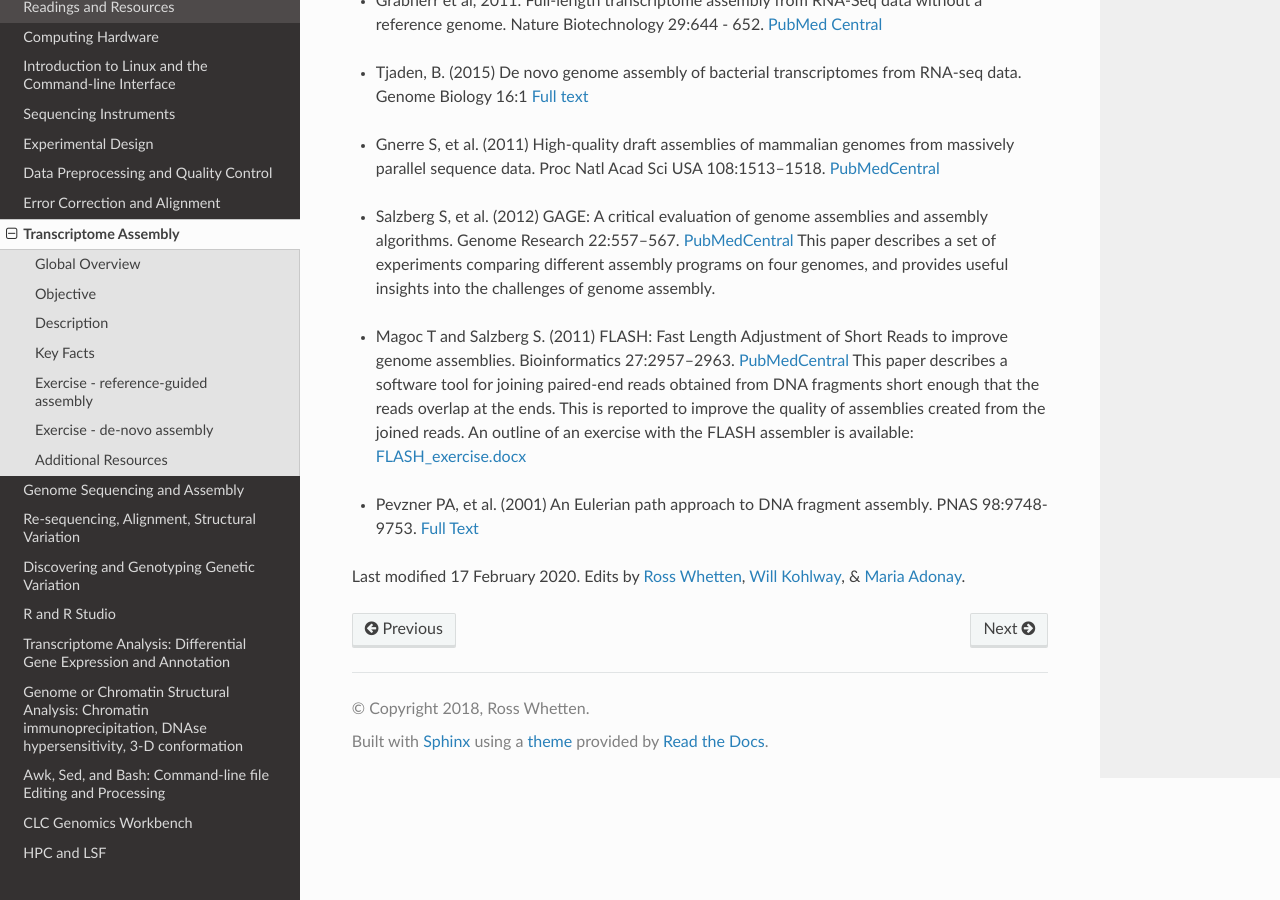
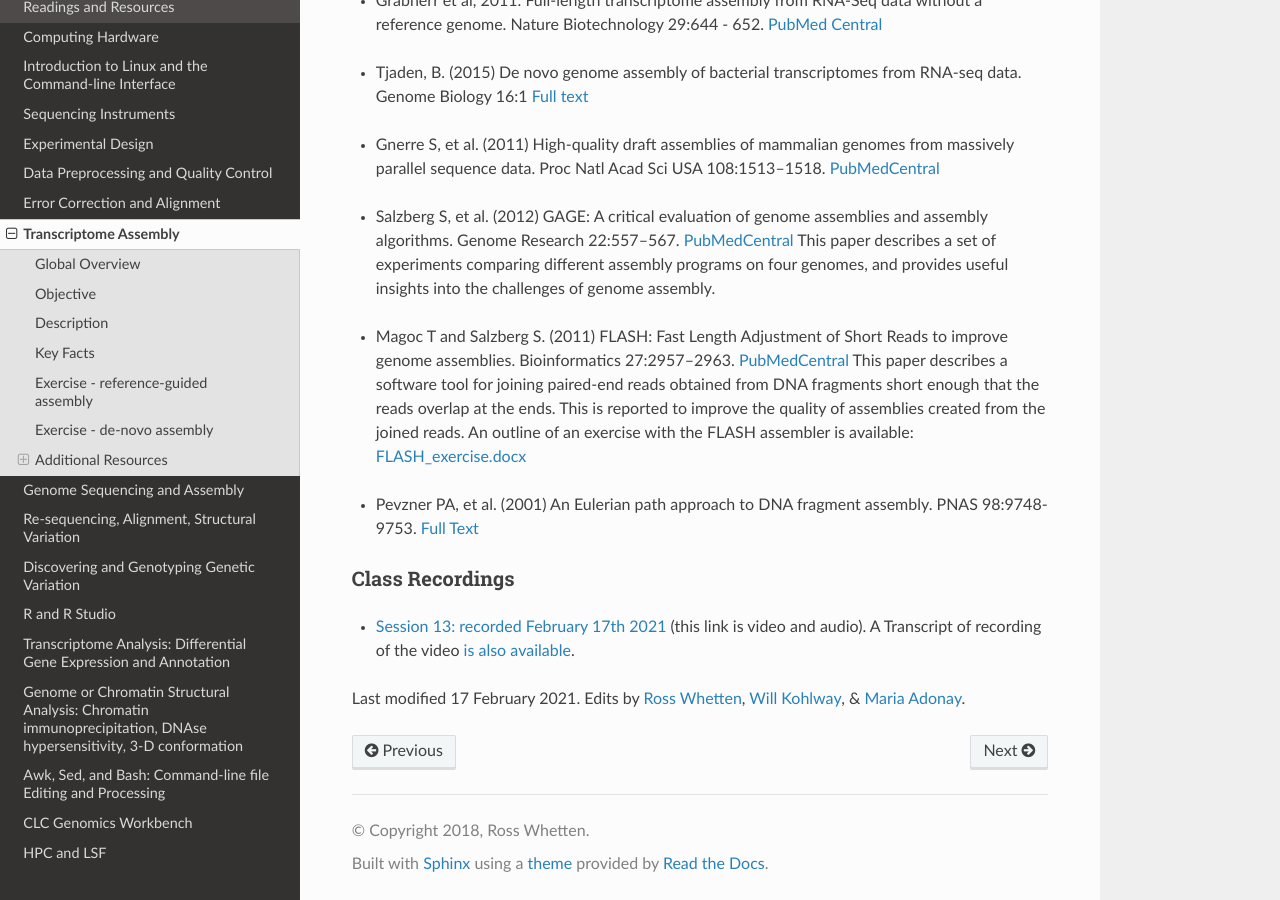
Before and after one commit to rwhetten/DeepSeqAnalysis, a Sphinx documentation site: the page built from docs/source/transcriptome-assembly.rst, in a window 1280 px wide and 900 px high, scrolled down 4419 px. Built offline with Sphinx 7.4.7 and the Read the Docs theme 2.0.0, drawn with Linux system fonts in a browser that asks for light colours.

Commit message:
Update transcriptome-assembly.rst

```diff
--- a/docs/source/transcriptome-assembly.rst
+++ b/docs/source/transcriptome-assembly.rst
@@ -158,5 +158,11 @@
 + Pevzner PA, et al. (2001) An Eulerian path approach to DNA fragment assembly. PNAS 98:9748-9753. `Full Text <http://www.pnas.org/content/98/17/9748.full>`_
 
 
-Last modified 17 February 2020.
+Class Recordings
+----------------
+
++   `Session 13: recorded February 17th 2021 <https://drive.google.com/file/d/182gfAFp94kjj1CsuFK5LS04gCzsexsTn/view?usp=sharing>`_ (this link is video and audio). A Transcript of recording of the video `is also available <https://drive.google.com/file/d/1bb9cin5gVT6fNhwpnWZIER9xoJIy0Jxu/view?usp=sharing>`_.
+
+
+Last modified 17 February 2021.
 Edits by `Ross Whetten <https://github.com/rwhetten>`_, `Will Kohlway <https://github.com/wkohlway>`_, & `Maria Adonay <https://github.com/amalgamaria>`_.
```
